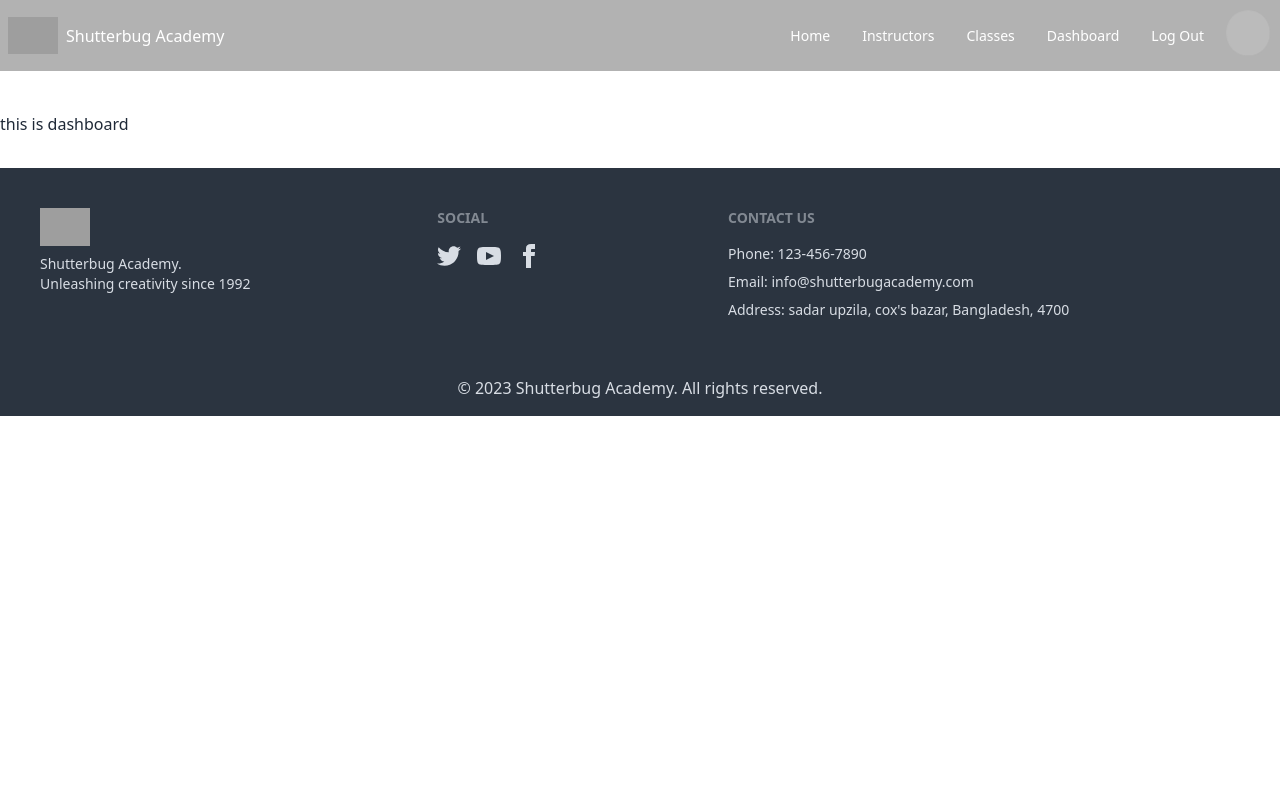
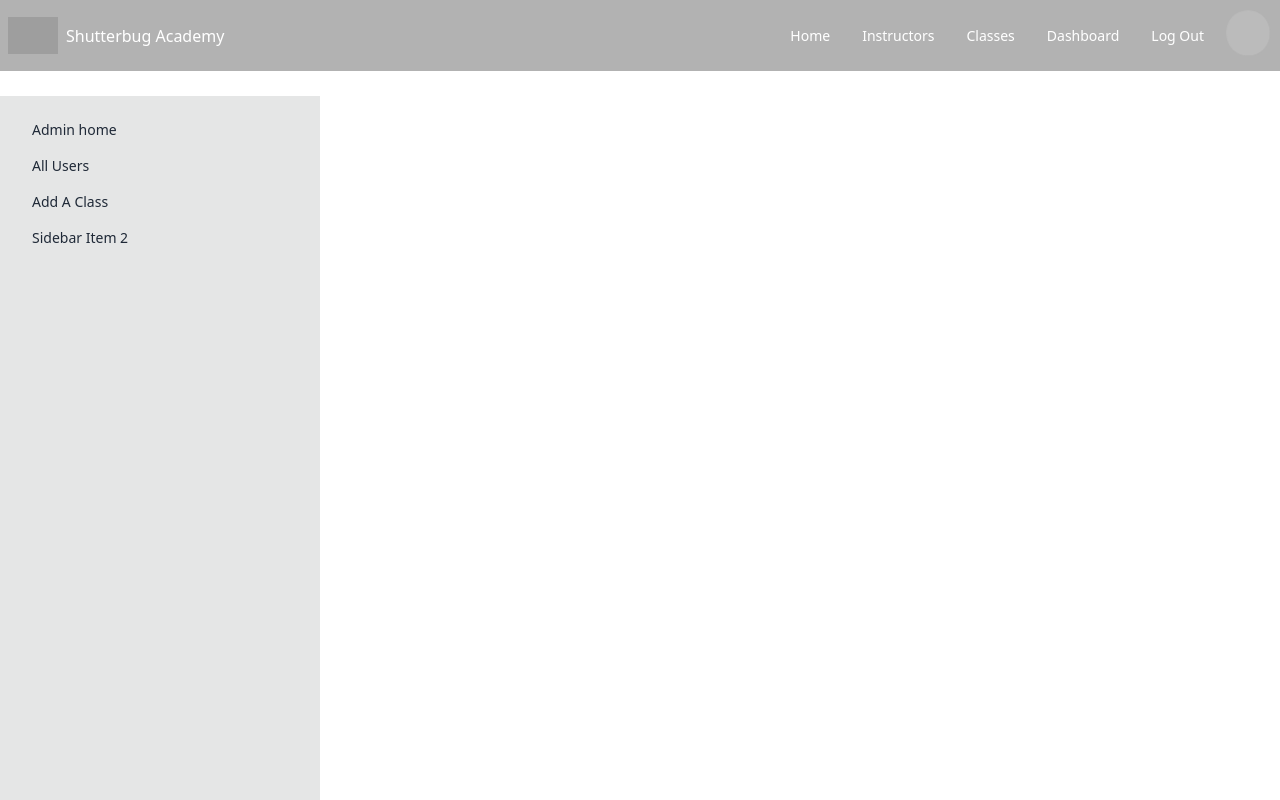
Before and after one commit to Amitsengupta332/Shutterbug-Academy-Client, a React (Vite) app: page /dashboard in a window 1280 px wide. Shown: the top 800 px of the page. Built offline with nearby package versions, Linux system fonts and the light colour scheme; no server answers; sample sign-in values are in the browser's storage; grey boxes are pictures that could not be loaded.

Commit message:
done manage user

```diff
--- a/package.json
+++ b/package.json
@@ -17,6 +17,7 @@
     "react-dom": "^18.2.0",
     "react-hook-form": "^7.44.3",
     "react-icons": "^4.9.0",
+    "react-query": "^3.39.3",
     "react-responsive-carousel": "^3.2.23",
     "react-router-dom": "^6.11.2",
     "sort-by": "^1.2.0",
--- a/src/Layout/Dashboard.jsx
+++ b/src/Layout/Dashboard.jsx
@@ -1,11 +1,47 @@
 import React from 'react';
+import { Link, Outlet } from 'react-router-dom';
 
 const Dashboard = () => {
+
+    const isAdmin = true;
     return (
-        <div>
-           <div >
-           <h2 className='pt-28 py-8'>this is dashboard</h2>
-           </div>
+        <div className='pt-24 py-4'>
+            <div className="drawer lg:drawer-open">
+                <input id="my-drawer-2" type="checkbox" className="drawer-toggle" />
+                <div className="drawer-content flex flex-col items-center justify-center">
+                    {/* Page content here */}
+                    <Outlet></Outlet>
+                    <label htmlFor="my-drawer-2" className="btn btn-primary drawer-button lg:hidden">Open drawer</label>
+
+                </div>
+                <div className="drawer-side">
+                    <label htmlFor="my-drawer-2" className="drawer-overlay"></label>
+
+
+
+
+
+                    <ul className="menu p-4 w-80 h-full bg-base-300 text-base-content">
+                        {/* Sidebar content here */}
+
+                        {
+                            isAdmin ?
+                                <>
+                                    <li><Link to='/'>Admin home</Link></li>
+                                    <li><Link to='/allUsers'>All Users</Link></li>
+                                </>
+                                :
+                                <>
+                                </>
+                        }
+
+
+                        <li><Link to='/AddClass'>Add A Class</Link></li>
+                        <li><a>Sidebar Item 2</a></li>
+                    </ul>
+
+                </div>
+            </div>
         </div>
     );
 };
--- a/src/main.jsx
+++ b/src/main.jsx
@@ -7,15 +7,25 @@ import {
 } from "react-router-dom";
 import { router } from './Routes/Routes.jsx';
 import AuthProvider from './Provider/AuthProvider.jsx';
+import {
+
+  QueryClient,
+  QueryClientProvider,
+} from 'react-query'
+
+const queryClient = new QueryClient()
 
 
 ReactDOM.createRoot(document.getElementById('root')).render(
   <React.StrictMode>
     {/* <App /> */}
-    <div className='container mx-auto'>
-      <AuthProvider>
-        <RouterProvider router={router} />
-      </AuthProvider>
-    </div>
+    <AuthProvider>
+      <QueryClientProvider client={queryClient}>
+        {/* <Todos /> */}
+        <div className='container mx-auto'>
+          <RouterProvider router={router} />
+        </div>
+      </QueryClientProvider>
+    </AuthProvider>
   </React.StrictMode>,
 )
--- /dev/null
+++ b/src/pages/Dashboard/Admin/AllUsers/AllUsers.jsx
@@ -0,0 +1,41 @@
+import { useQuery } from "react-query";
+import { FaTrashAlt, FaUserShield } from "react-icons/fa";
+
+
+const AllUsers = () => {
+    const { data: users = [], refetch } = useQuery(['users'], async () => {
+        const res = await fetch('http://localhost:5000/users')
+        return res.json()
+    });
+    return (
+        <div className='pt-24 py-4'>
+            <h3 className="text-3xl font-semibold my-4 text-center">Total Users:  {users.length}</h3>
+            <div className="overflow-x-auto">
+                <table className="table table-zebra">
+                    {/* head */}
+                    <thead>
+                        <tr>
+                            <th>#</th>
+                            <th>Role</th>
+
+                        </tr>
+                    </thead>
+                    <tbody>
+                        {/* row 1 */}
+                        {
+                            users.map((user, index) => <tr key={user._id}>
+                                <th>{index + 1}</th>
+
+                                <td>Blue</td>
+
+                            </tr>)
+                        }
+
+                    </tbody>
+                </table>
+            </div>
+        </div>
+    );
+};
+
+export default AllUsers;
--- a/src/pages/Dashboard/Instructor/AddaClass/AddaClass.jsx
+++ b/src/pages/Dashboard/Instructor/AddaClass/AddaClass.jsx
@@ -2,7 +2,7 @@
 
 const AddaClass = () => {
     return (
-        <div>
+        <div className='pt-24 py-4'>
             <h2>add a class</h2>
         </div>
     );
```
Also changed, not shown: src/Routes/Routes.jsx (+13 -3 lines), 1 other file (tests, documents, lock files or other folders).
